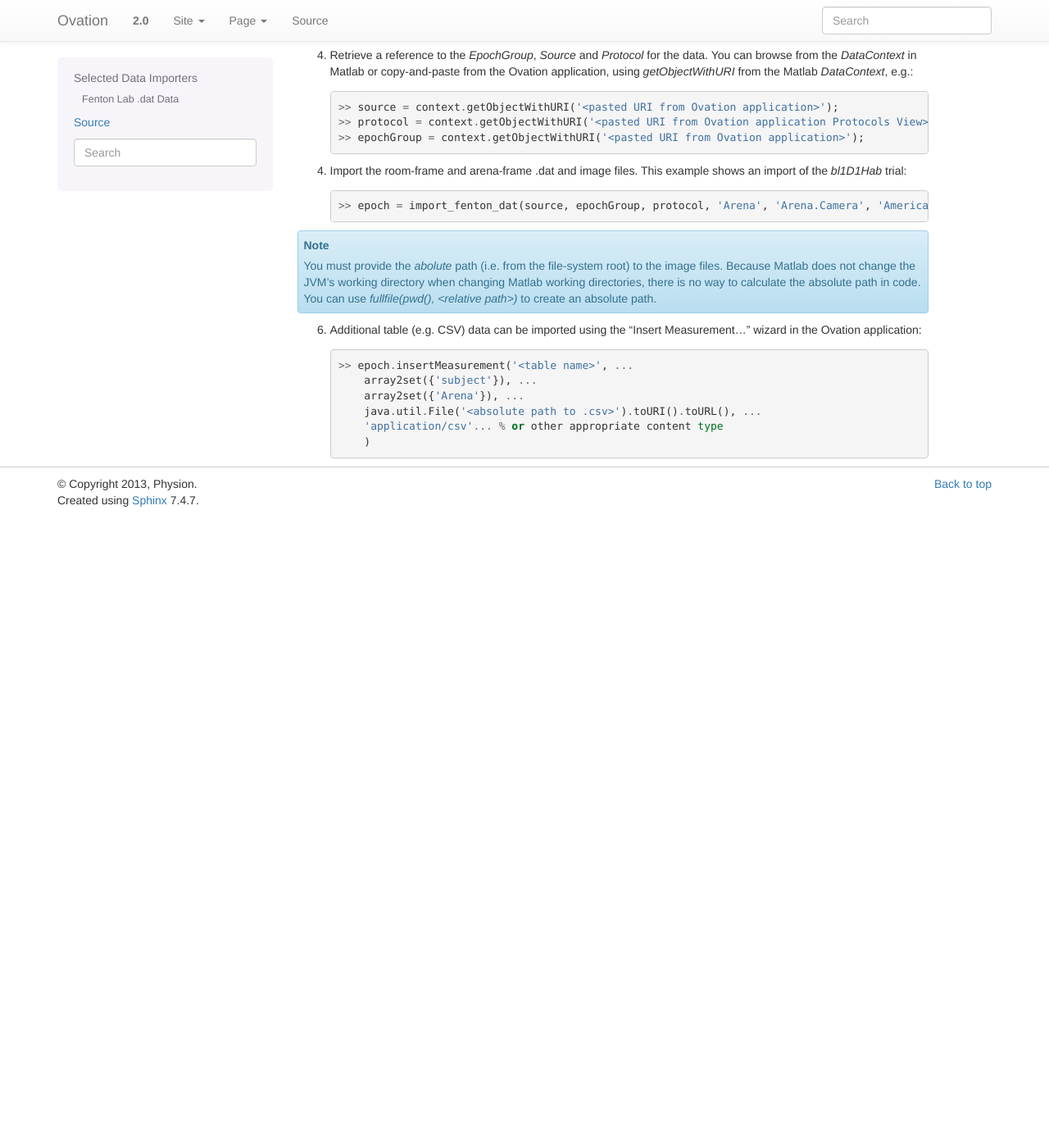
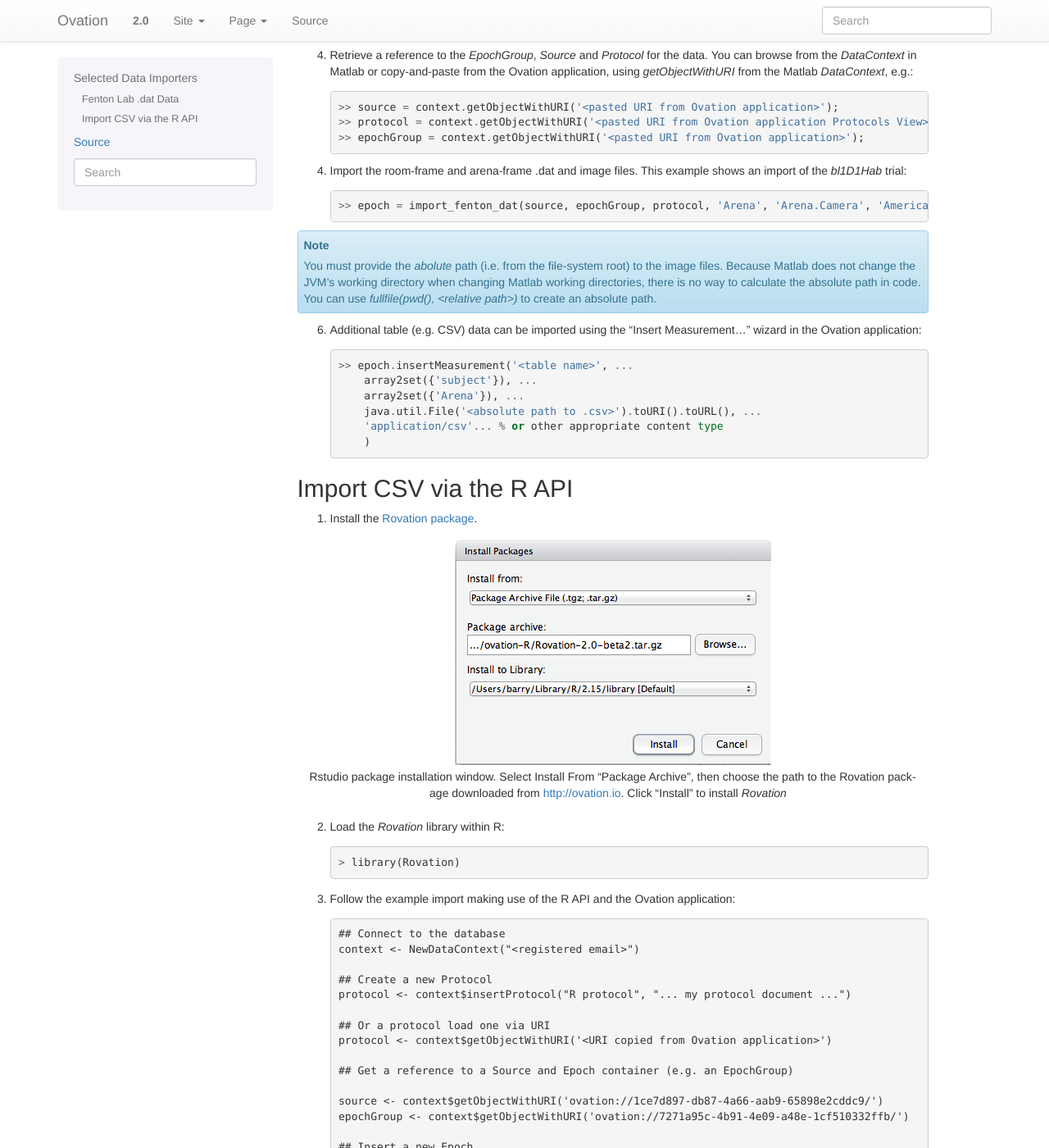
Before and after one commit to physion/ovation-docs, a Sphinx documentation site: the page built from source/importing_data.rst, in a window 1280 px wide and 1400 px high, scrolled down 420 px. Shown: the whole window at 82% size. Built offline with Sphinx 7.4.7, drawn with Linux system fonts in a browser that asks for light colours; before the commit the page ends 1050 px from its top, so only the background shows below that; some of the changed text lies outside the part shown.

Commit message:
Added CSV import via R to importing_data

```diff
--- a/source/importing_data.rst
+++ b/source/importing_data.rst
@@ -56,3 +56,67 @@ The Fenton Lab dat import script is a trio of Matlab functions. The top-level fu
 .. 3. If needed, install the ovation-api and ovation python modules. Download the ovation-api and install with `easy_isntall`:
 ..
 ..     easy_install ovation-
+
+
+Import CSV via the R API
+========================
+
+1. Install the `Rovation package <http://ovation.io/downloads>`_.
+
+.. figure:: _static/r_studio_install_package.png
+
+    Rstudio package installation window. Select Install From "Package Archive", then choose the path to the Rovation package downloaded from http://ovation.io. Click "Install" to install `Rovation`
+
+2. Load the `Rovation` library within R::
+
+    > library(Rovation)
+
+3. Follow the example import making use of the R API and the Ovation application::
+
+    ## Connect to the database
+    context <- NewDataContext("<registered email>")
+
+    ## Create a new Protocol
+    protocol <- context$insertProtocol("R protocol", "... my protocol document ...")
+
+    ## Or a protocol load one via URI
+    protocol <- context$getObjectWithURI('<URI copied from Ovation application>')
+
+    ## Get a reference to a Source and Epoch container (e.g. an EpochGroup)
+
+    source <- context$getObjectWithURI('ovation://1ce7d897-db87-4a66-aab9-65898e2cddc9/')
+    epochGroup <- context$getObjectWithURI('ovation://7271a95c-4b91-4e09-a48e-1cf510332ffb/')
+
+    ## Insert a new Epoch
+    protocolParameters <- list(param1 = "value1", param2 = 3, param3 = "some text")
+    deviceParameters <- list() # Add device parameters here
+    inputSources = list(subject=source) # Map of input sources
+    outputSources - list() # No new sources generated by this Epoch
+    epoch <- epochGroup$insertEpoch(List2Map(inputSources),
+                                    List2Map(outputSources),
+                                    Datetime(year=2013, month=7, day=6),
+                                    Datetime(year=2013, month=7, day=7),
+                                    protocol,
+                                    List2Map(protocolParameters),
+                                    List2Map(deviceParameters))
+
+    ## Add a CSV measurement
+    measurement <- epoch$insertMeasurement("table1", # Measurement name
+                                           Vector2Set(c("subject")), # Note same name as inputSources above
+                                           Vector2Set(c("device1", "device2")), # Device(s) used to make measurement. Should be present (or added) in Experiment$getEquipmentSetup
+                                           NewUrl("/path/to/example.csv"),
+                                           "application/csv"
+                                           )
+
+    # Wait (up to 60 minutes) for all uploads to finish
+    fs <- context$getFileService()
+    TimeUnit <- J("java.util.concurrent.TimeUnit")
+    Long <- J("java.lang.Long")
+    fs$waitForPendingUploads(new(Long, "60"), $MINUTES)
+
+
+    ## Retrieve the DataFrame from measurement
+    # The pattern for downloading (if ncessary) and accessing the local cached copy of measurement's data
+    localFilePath <- measurement$getLocalDataPath()$get()
+
+    df <- read.csv(localFilePath)
```
Also changed, not shown: source/_static/r_studio_install_package.png (added).
